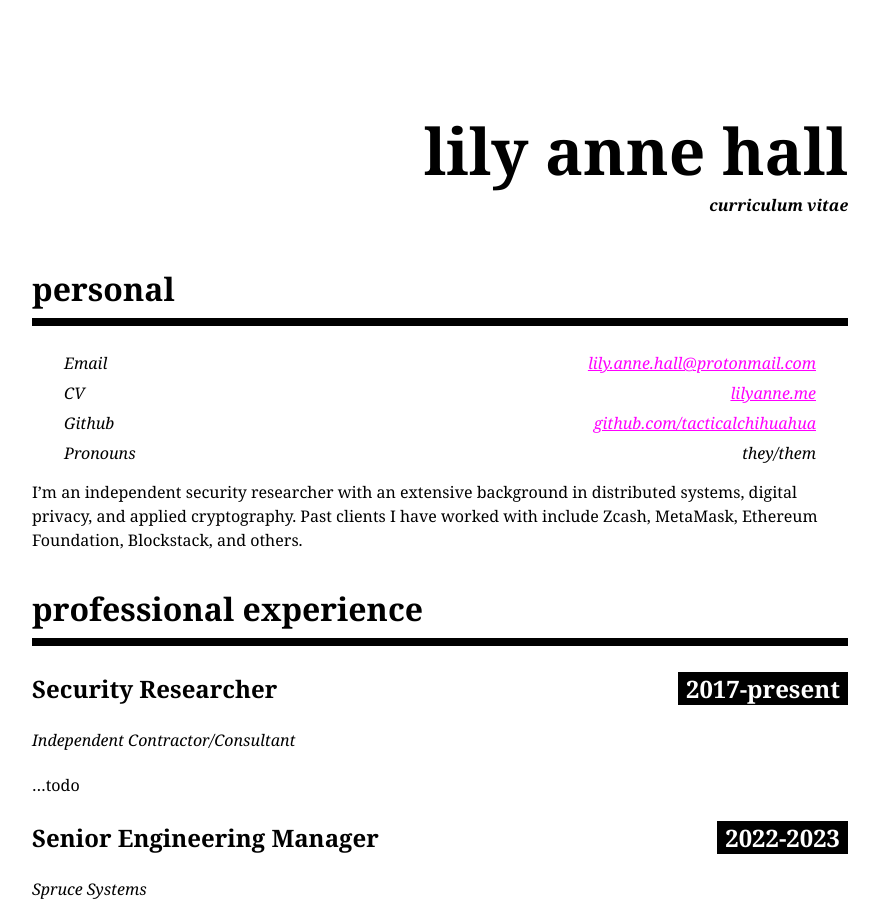
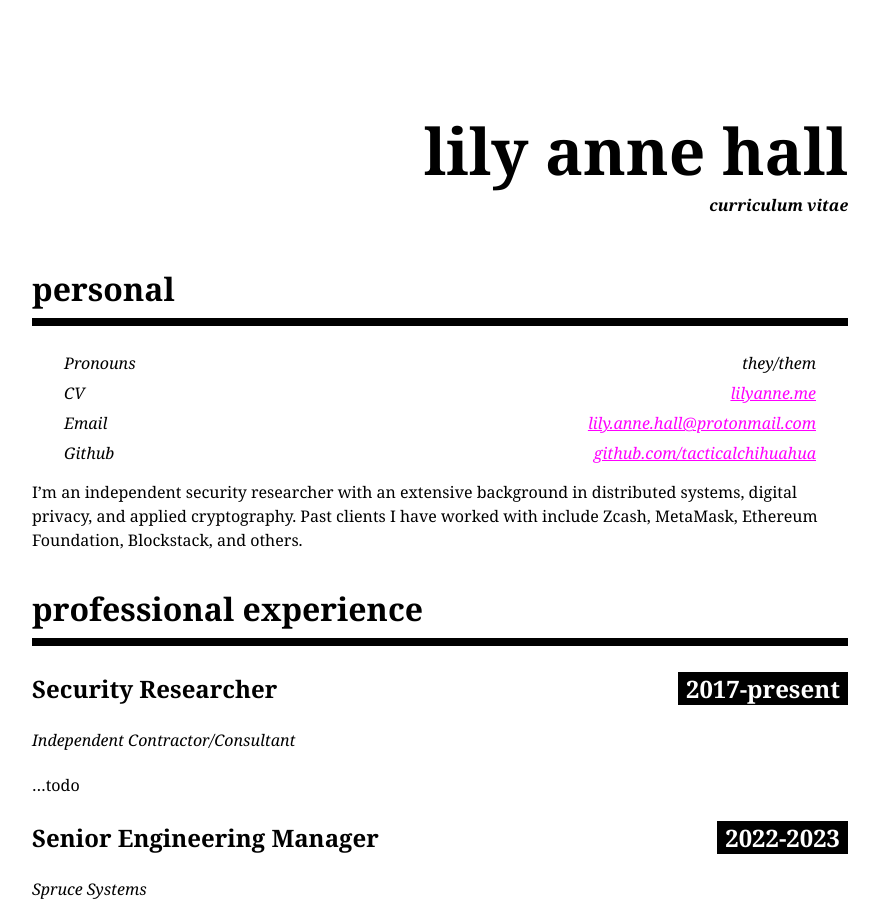
Before and after one commit to 161chihuahuas/cv, a Jekyll site: the page built from index.md, in a window 1280 px wide and 900 px high. Shown: the whole window, without its empty margins (200-1079 px from the left). Built offline with Jekyll 4.4.1, drawn with Linux system fonts in a browser that asks for light colours; our own code applies the rules of GitHub Pages for plain Markdown files; comment, search, counter and statistics services are not loaded.

Commit message:
adjust personal info order

```diff
--- a/index.md
+++ b/index.md
@@ -2,10 +2,10 @@
 
 ## personal
 
+##### Pronouns *they/them*
+##### CV *[lilyanne.me](https://lilyanne.me)*
 ##### Email *[lily.anne.hall@protonmail.com](mailto:lily.anne.hall@protonmail.com)*
-##### CV *[lilyanne.me](https://lilyanne.me)*
 ##### Github *[github.com/tacticalchihuahua](https://github.com/tacticalchihuahua)*
-##### Pronouns *they/them*
 
 I'm an independent security researcher with an extensive background in distributed
 systems, digital privacy, and applied cryptography. Past clients I have worked with
```
